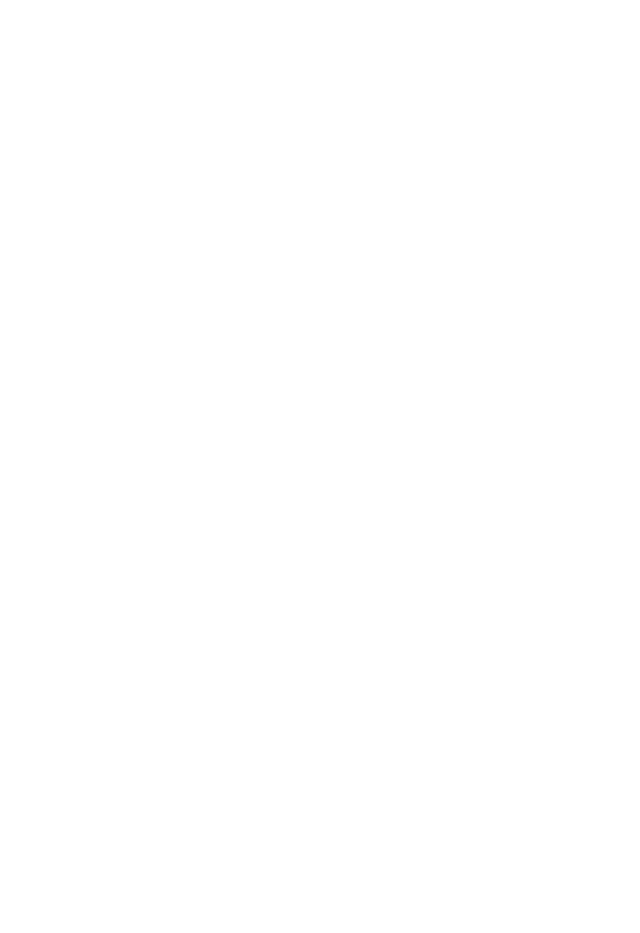
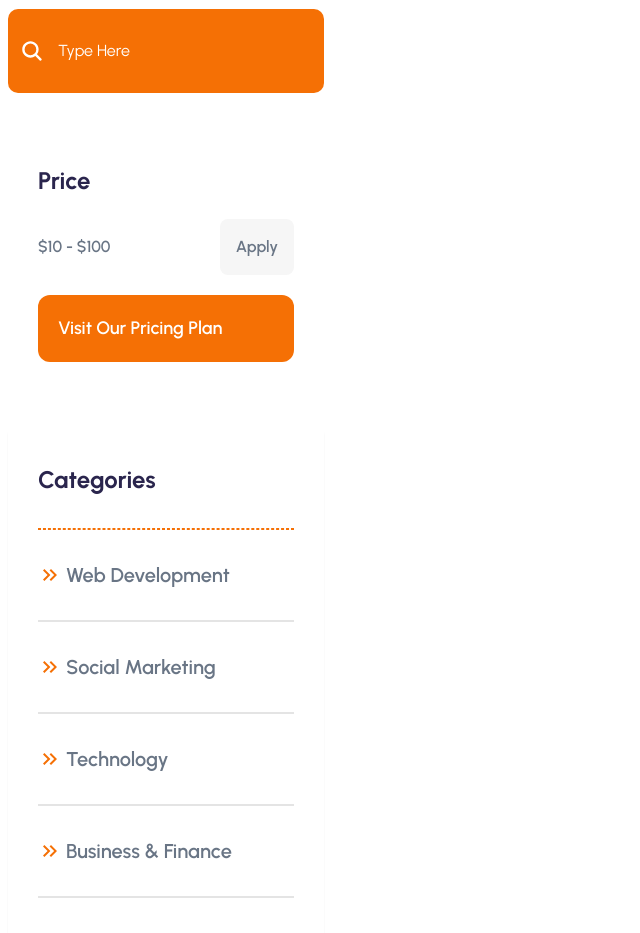
Before and after one commit to nafisa492003/Educate, a React (Vite) app: page /products in a window 1280 px wide. Before the commit this address had no page. Shown: the part 680-1613 px from the top of the page, without its empty margins (0-640 px from the left). Before the commit the page ends 800 px from the top, so only its background shows below. Built offline with nearby package versions, Linux system fonts and the light colour scheme; a web font is replaced by a local one.

Commit message:
product page left part done but progress part have to do.

```diff
--- a/src/App.jsx
+++ b/src/App.jsx
@@ -17,6 +17,7 @@
 import Log_In_P from "./Pages/Log_In_P";
 import Contact_Us_P from "./Pages/Contact_Us_P";
 import FAQ_P from "./Pages/FAQ_P";
+import Products_P from "./Pages/Products_P";
 const router = createBrowserRouter(
   createRoutesFromElements(
     <Route path="/" element={<RootLayout />}>
@@ -32,6 +33,7 @@
         <Route path="/login" element={<Log_In_P />} />
         <Route path="/contact_us" element={<Contact_Us_P />} />
         <Route path="/faq" element={<FAQ_P />} />
+        <Route path="/products" element={<Products_P />} />
 
       </Route>
     </Route>
--- a/src/Components/Nav_bar.jsx
+++ b/src/Components/Nav_bar.jsx
@@ -25,7 +25,7 @@
             <li className='text-[16px] text-white font-semibold font-Urbanist'><Link to='/course'>Courses</Link></li>
             <li className='text-[16px] text-white font-semibold font-Urbanist'><Link to='/teacher'>Teacher</Link></li>
             <li className='text-[16px] text-white font-semibold font-Urbanist'><Link to='/blog'>Blog</Link></li>
-            <li className='text-[16px] text-white font-semibold font-Urbanist'><Link>Shop</Link></li>
+            <li className='text-[16px] text-white font-semibold font-Urbanist'><Link to={`/products`}>Shop</Link></li>
               </ul>
                 {/* icon and btn */}
          <Flex className={`items-center gap-4`}>
@@ -46,7 +46,7 @@
             <li className='text-[16px] text-regal-blue font-semibold font-Urbanist'><Link to='/course'>Courses</Link></li>
             <li className='text-[16px] text-regal-blue font-semibold font-Urbanist'><Link to='/teacher'>Teacher</Link></li>
             <li className='text-[16px] text-regal-blue font-semibold font-Urbanist'><Link to='/blog'>Blog</Link></li>
-            <li className='text-[16px] text-regal-blue font-semibold font-Urbanist'><Link>Shop</Link></li>
+            <li className='text-[16px] text-regal-blue font-semibold font-Urbanist'><Link to={`/products`}>Shop</Link></li>
           </ul>
            {/* nav items */}
            {/* icon and btn */}
--- /dev/null
+++ b/src/Components/Products_LeftSide_P.jsx
@@ -0,0 +1,67 @@
+import React from 'react'
+import Flex from './Flex'
+import { IoSearch } from "react-icons/io5";
+import { Link } from 'react-router-dom';
+import { MdKeyboardDoubleArrowRight } from "react-icons/md";
+const Products_LeftSide_P = () => {
+  return (
+        <Flex className={`flex-col gap-10 w-full lg:w-3/12`}>
+        {/* search part */}
+        <div className="relative w-full">
+        <input
+          className="w-full py-[30px] px-[50px] outline-none bg-custom_orange rounded-[10px] font-Urbanist font-normal text-[16px] text-white placeholder:text-white"
+          placeholder="Type Here"
+          type="text"
+        />
+        <IoSearch size={24} className="absolute top-[30px] left-3 text-white" />
+      </div>
+      {/* search part */}
+      {/* price part */}
+      <Flex className='w-full p-[30px] bg-white rounded-[10px] flex-col gap-5'>
+        <h1 className='font-Urbanist font-bold text-[24px] text-regal-blue'>Price</h1>
+        <Flex className={`items-center justify-between`}>
+          <span className='font-Urbanist font-semibold text-[16px] text-hash'>$10 - $100</span>
+          <button className='font-Urbanist font-semibold text-[16px] text-hash p-4 rounded-lg bg-[#F6F6F6]'>Apply</button>
+        </Flex>
+        <Link className='font-semibold font-Urbanist text-[18px] p-5 rounded-xl text-white bg-custom_orange'>
+        Visit Our Pricing Plan
+        </Link>
+      </Flex>
+       {/* price part */}
+        {/* catagories part */}
+      <Flex className={`flex-col gap-[30px] w-full p-[30px] bg-white shadow-sm`}>
+      <h2 className="font-Urbanist font-bold text-[24px] text-regal-blue">
+      Categories
+        </h2>
+        <div className="w-full border border-dashed border-custom_orange"></div>
+        <Flex className={`items-center gap-1`}>
+        <MdKeyboardDoubleArrowRight size={24} className="text-custom_orange" />
+          <span className="font-Urbanist font-semibold text-[20px] text-hash">Web Development</span>
+        </Flex>
+        <div className="w-full border border-[#E4E4E4]"></div>
+        <Flex className={`items-center gap-1`}>
+        <MdKeyboardDoubleArrowRight size={24} className="text-custom_orange" />
+          <span className="font-Urbanist font-semibold text-[20px] text-hash">Social Marketing</span>
+        </Flex>
+        <div className="w-full border border-[#E4E4E4]"></div>
+        <Flex className={`items-center gap-1`}>
+        <MdKeyboardDoubleArrowRight size={24} className="text-custom_orange" />
+          <span className="font-Urbanist font-semibold text-[20px] text-hash">Technology</span>
+        </Flex>
+        <div className="w-full border border-[#E4E4E4]"></div>
+        <Flex className={`items-center gap-1`}>
+        <MdKeyboardDoubleArrowRight size={24} className="text-custom_orange" />
+          <span className="font-Urbanist font-semibold text-[20px] text-hash">Business & Finance</span>
+        </Flex>
+        <div className="w-full border border-[#E4E4E4]"></div>
+        <Flex className={`items-center gap-1`}>
+        <MdKeyboardDoubleArrowRight size={24} className="text-custom_orange" />
+          <span className="font-Urbanist font-semibold text-[20px] text-hash">Digital Solution</span>
+        </Flex>
+      </Flex>
+      {/* catagories part */}
+        </Flex>
+  )
+}
+
+export default Products_LeftSide_P
--- a/src/Components/Team_H_contenct.jsx
+++ b/src/Components/Team_H_contenct.jsx
@@ -17,7 +17,7 @@
       className='object-contain w-[76%] md:w-[314px] h-[319px] px-2 md:px-5 py-[10px] absolute left-[50px] group-hover:top-[160px] transition-all duration-150 top-[516px]'
       >
       <div className='w-[50px] h-[50px] rounded-full bg-[#F6F6F6] flex items-center justify-center ml-auto mb-8 mt-[56px]'>
-        <Link>
+        <Link to="/teacher_details">
       <FaArrowRight size={20} className='text-custom_orange' />
         </Link>
       </div>
--- /dev/null
+++ b/src/Pages/Products_P.jsx
@@ -0,0 +1,22 @@
+import React from 'react'
+import Common_Banner from './../Components/Common_Banner';
+import Flex from '../Components/Flex';
+import Products_LeftSide_P from '../Components/Products_LeftSide_P';
+import Container from '../Components/Container';
+
+const Products_P = () => {
+  return (
+    <section>
+        <Common_Banner title={`Products`} subtitle={`Products`}/>
+        <Container>
+        <Flex className={`items-center gap-10 flex-col lg:flex-row my-[80px] lg:my-[120px]`}>
+
+
+       <Products_LeftSide_P/>
+        </Flex>
+          </Container>
+    </section>
+  )
+}
+
+export default Products_P
```
